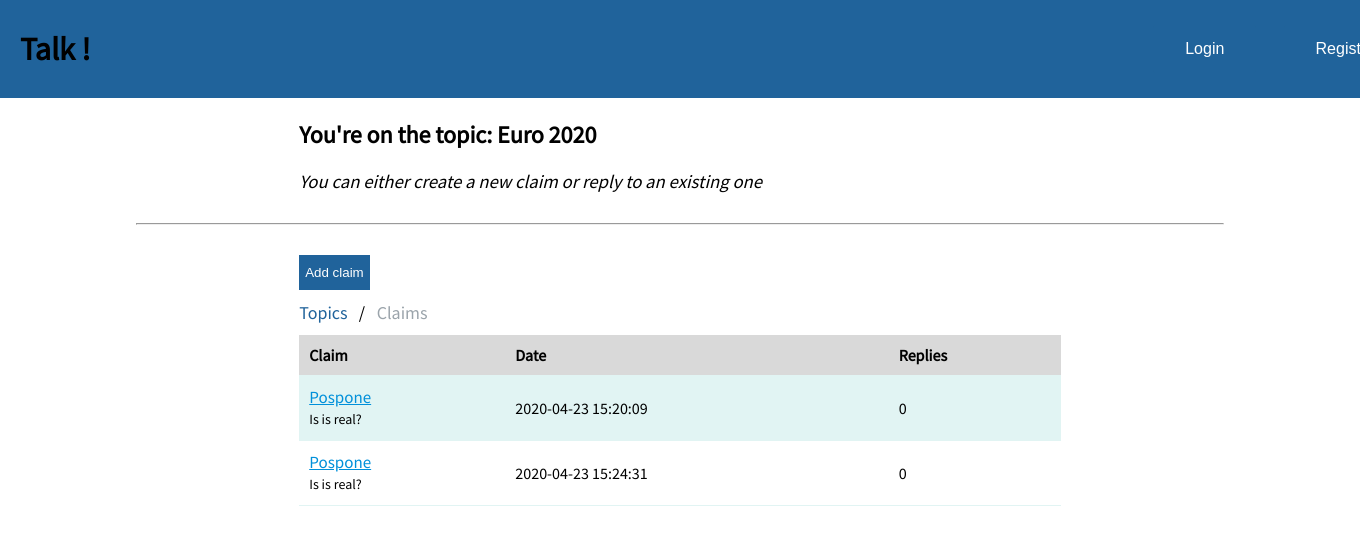
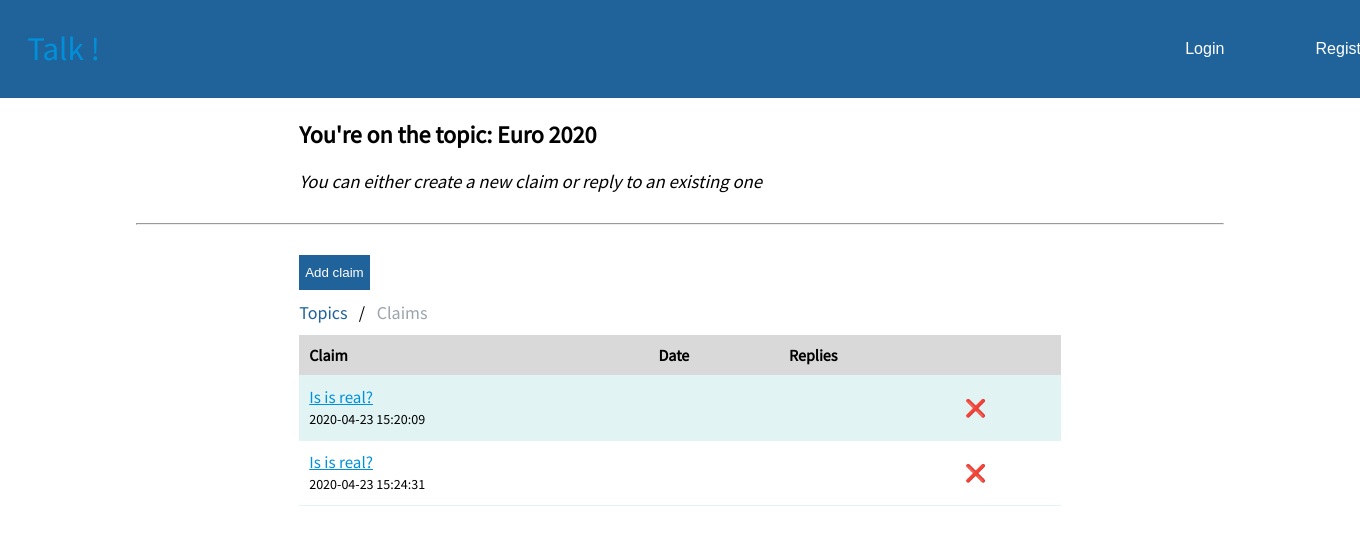
Before and after one commit to hugoBuissez/flask-forum, a Flask app: page /claims/4 in a window 1360 px wide; the page is wider, and only the part inside the window is pictured. Shown: the top 545 px of that part. Run offline with Flask 2, Linux system fonts and the light colour scheme; data comes from the database, SQL or seed files in the repository.

Commit message:
delete claim working && css modif
Signed-off-by: Hugo Buissez <hbuissez@gmail.com>

```diff
--- a/app.py
+++ b/app.py
@@ -26,14 +26,11 @@ def view():
 	results = cursor.fetchall()
 	cnx.commit()
 
-	print(results)
-
 	return render_template("index.html", topics=results)
 
 @app.route('/claims/<idtopic>')
 def claims(idtopic):
 
-	print(idtopic)
 	sqlDisplay = "SELECT * FROM claims WHERE topicId=(%s)"
 	sqlTopicTitle = "SELECT * FROM topic WHERE id=(%s)"
 
@@ -42,8 +39,6 @@ def claims(idtopic):
 
 	cursor.execute(sqlTopicTitle, (idtopic, ))
 	title = cursor.fetchall()
-	print(results)
-
 
 	cnx.commit()
 
@@ -77,3 +72,16 @@ def addClaim():
 	cnx.commit()
 
 	return redirect(url_for("claims", idtopic=topic))
+
+
+@app.route('/delClaims/<idClaim>/<idTopic>', methods=['GET', 'POST'])
+def delClaim(idClaim=None, idTopic=None):
+	print(idClaim)
+	sqlDel = "DELETE FROM claims WHERE id=%s"
+	sqlDecr = "UPDATE topic SET claims = claims-1 WHERE id = %s"
+
+	cursor.execute(sqlDel, (idClaim, ))
+	cursor.execute(sqlDecr, (idTopic, ))
+	cnx.commit()
+
+	return redirect(url_for("claims", idtopic=idTopic))
--- a/static/styles.css
+++ b/static/styles.css
@@ -10,6 +10,7 @@ body {
 p {
 	margin: 10px 0;
 }
+
 
 textarea {
 	resize: vertical;
@@ -37,10 +38,11 @@ header {
 	width: 100%;
 }
 
-header a {
-	margin-left: 3%;
-	color: #000;
-	font-size: 30px;
+.titlePage {
+	margin-left: 2%;
+	text-decoration: none;
+	color: #fefefe;
+	font-size: 33px;
 }
 
 header nav {
@@ -92,7 +94,7 @@ ul {
 	list-style: none;
 }
 
-a:link, a:visited {
+a:link, a:visited:not(.titlePage) {
 	color: #0090DA;
 }
 
@@ -232,7 +234,10 @@ tr:nth-child(even) {
     color: white;
     height: 35px;
     cursor: pointer;
+}
 
+.delBtn {
+	text-decoration: none;
 }
 
 .sqInput {
--- a/templates/claims.html
+++ b/templates/claims.html
@@ -14,7 +14,7 @@
 <body>
 
 	<header>
-		<h1 style="margin-left: 20px">Talk !</h1>
+		<a class="titlePage" href="{{ url_for('view') }}">Talk !</a>
 		<nav>
 			<ul>
 				<li><button onclick="showModal(this.id)" id="logBtn" class="btn">Login</button></li>
@@ -87,22 +87,24 @@
 			<th>Claim</th>
 			<th>Date</th>
 			<th>Replies</th>
+			<th></th>
 		</tr>
 
 		{% for claim in claims %}
 		<tr>
 			<td>
-				{% if claim[1] %}
+				{% if claim[2] %}
 				<a href="">
-				{{claim[1]}}
+				{{claim[2]}}
 				</a>
 				{% endif %}
 
-				{% if claim[2] %} <p> {{claim[2]}} </p> {% endif %}
+				{% if claim[3] %} <p> {{claim[3]}} </p> {% endif %}
 
 			</td>
-			<td>{% if claim[3] %} {{claim[3]}} {% endif %}</td>
-			<td>{{claim[4]}}</td>
+			<td>{% if claim[4] %} {{claim[4]}} {% endif %}</td>
+			<td>{{claim[5]}}</td>
+			<td><a class="delBtn" href="{{ url_for('delClaim', idClaim=claim[0], idTopic=claim[1]) }}">❌</a></td>
 
 		</tr>
 
--- a/templates/index.html
+++ b/templates/index.html
@@ -13,7 +13,7 @@
 
 <body>
 		<header>
-		<h1 style="margin-left: 20px">Talk !</h1>
+		<a class="titlePage" href="{{ url_for('view') }}">Talk !</a>
 		<nav>
 			<ul>
 				<li><button onclick="showModal(this.id)" id="logBtn" class="btn">Login</button></li>
```
Also changed, not shown: 1 other file.
